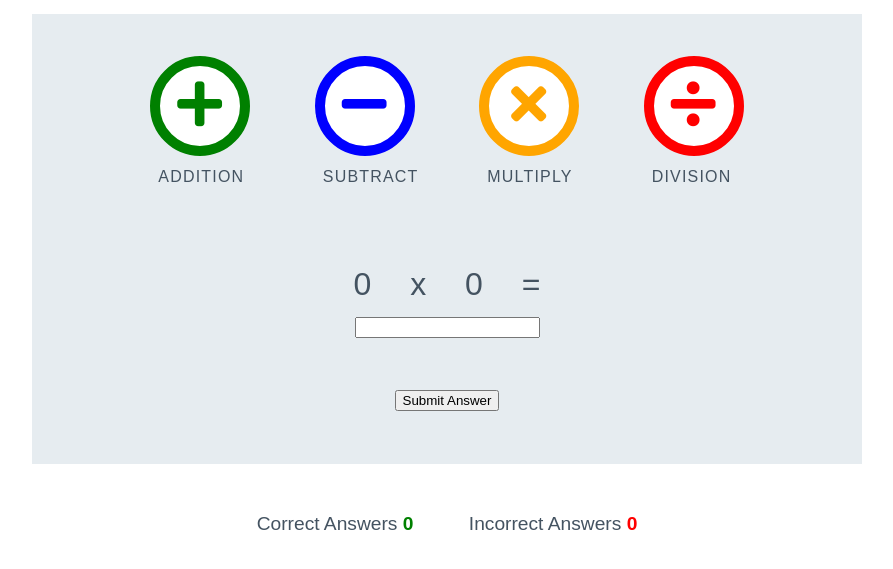
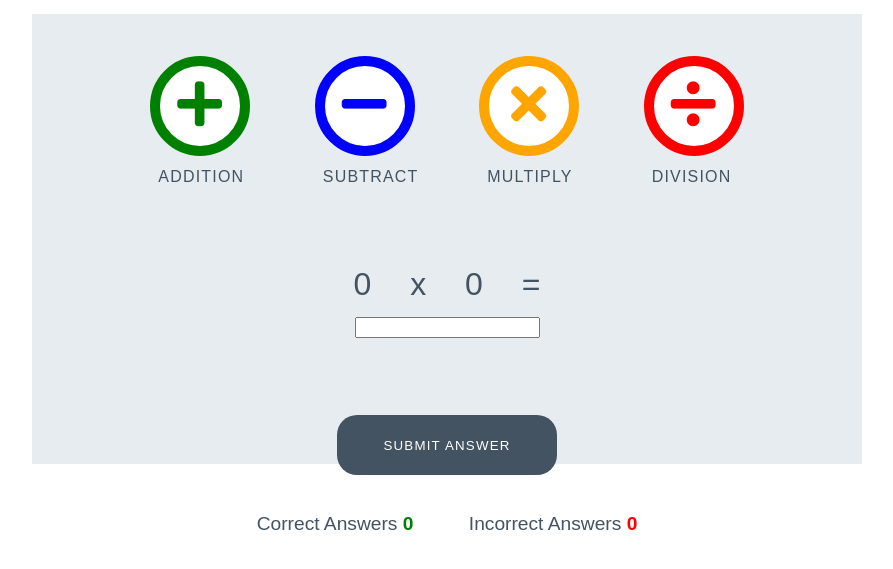
Before and after one commit to Cpeacocke4/love-maths, a plain HTML site: page index.html in a window 1280 px wide. Both pictures are taken after a click on the button 393 px from the left and 195 px from the top of the page. Shown: the part 89-658 px from the top of the page, without its empty margins (193-1086 px from the left). Drawn offline with Linux system fonts and the light colour scheme.

Commit message:
Add event listeners for document loading and button alerts

```diff
--- a/assets/css/style.css
+++ b/assets/css/style.css
@@ -168,6 +168,7 @@ body {
     background-color: #445361;
     border: 1px transparent;
     border-radius: 20px;
+    color: white;
 }
 
 .btn--gray:active,
--- a/assets/js/script.js
+++ b/assets/js/script.js
@@ -1,3 +1,18 @@
+document.addEventListener("DOMContentLoaded", function() {
+    let buttons = document.getElementsByTagName('button');
+
+    for (let button of buttons){
+        button.addEventListener("click", function() {
+            if (this.getAttribute("data-type") === "submit") {
+                alert("You clicked Submit!");
+            } else {
+                let gameType = this.getAttribute("data-type");
+                alert(`You clicked ${gameType}`);
+            }
+        });
+    }
+})
+
 function runGame() {}
 
 function checkAnswer() {}
--- a/index.html
+++ b/index.html
@@ -39,7 +39,7 @@
             <p class="answer-message">Enter Answer</p>
             <input type="number" class="answer-box">
         </div>
-        <button data-type="submit" class="btn-grey">Submit Answer</button>
+        <button data-type="submit" class="btn btn--gray">Submit Answer</button>
     </div>
 
     <div class="score-area">
```
